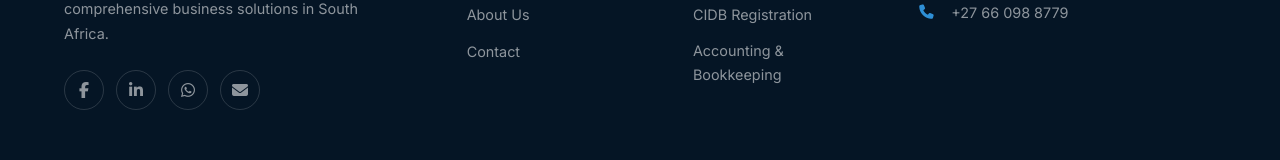
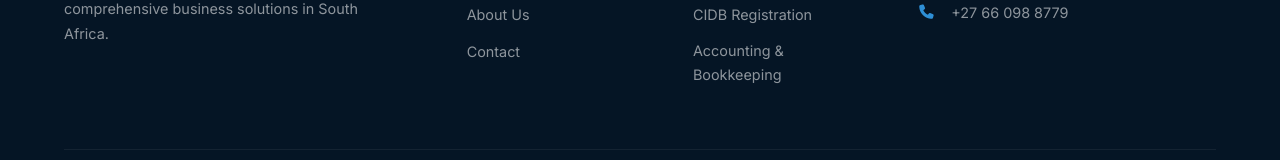
Before and after one commit to niphoprincenkuna/tsdevelopmentandprojects, a plain HTML site: page services.html in a window 1280 px wide. Shown: the part 4570-4730 px from the top of the page. Drawn offline with Linux system fonts and the light colour scheme.

```diff
--- a/services.html
+++ b/services.html
@@ -332,12 +332,6 @@
                 <div class="footer-brand">
                     <img src="assets/logo.png" alt="TS Developments and Projects" class="footer-logo">
                     <p>Your trusted partner for company registrations, SARS services, and comprehensive business solutions in South Africa.</p>
-                    <div class="social-links">
-                        <a href="#" class="social-link"><i class="fab fa-facebook-f"></i></a>
-                        <a href="#" class="social-link"><i class="fab fa-linkedin-in"></i></a>
-                        <a href="#" class="social-link"><i class="fab fa-whatsapp"></i></a>
-                        <a href="#" class="social-link"><i class="fas fa-envelope"></i></a>
-                    </div>
                 </div>
                 <div class="footer-links">
                     <h4>Quick Links</h4>
```
